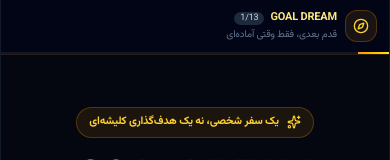
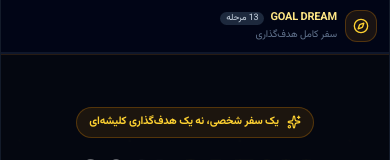
Before and after one commit to amirzaee1/hadaf, a React (Vite) app: page / in a window 390 px wide. Shown: the top 160 px of the page. Built offline with nearby package versions, Linux system fonts and the light colour scheme; a web font is replaced by a local one.

Commit message:
رفع بازشدن مستقیم روی مرحله ذخیره‌شده: MobileTopBar.tsx

```diff
--- a/src/components/mobile/MobileTopBar.tsx
+++ b/src/components/mobile/MobileTopBar.tsx
@@ -5,20 +5,21 @@ interface MobileTopBarProps {
   currentChapter: number;
   totalChapters: number;
   habitStreak: number;
+  journeyStarted: boolean;
   onReset: () => void;
   onOpenMap: () => void;
 }
 
-export const MobileTopBar: React.FC<MobileTopBarProps> = ({ currentChapter, totalChapters, habitStreak, onOpenMap }) => {
-  const progressPercent = Math.round((currentChapter / totalChapters) * 100);
+export const MobileTopBar: React.FC<MobileTopBarProps> = ({ currentChapter, totalChapters, habitStreak, journeyStarted, onOpenMap }) => {
+  const progressPercent = journeyStarted ? Math.round((currentChapter / totalChapters) * 100) : 0;
   return (
     <header className="sticky top-0 z-40 w-full border-b border-amber-500/15 bg-slate-950/90 pt-[env(safe-area-inset-top,6px)] backdrop-blur-xl">
       <div className="mx-auto flex w-full max-w-[430px] items-center justify-between px-3 py-2.5">
         <button onClick={onOpenMap} className="flex items-center gap-2 text-right" title="باز کردن نقشه مسیر">
           <span className="flex h-8 w-8 items-center justify-center rounded-xl border border-amber-500/25 bg-amber-500/10 text-amber-300"><Compass className="h-4 w-4" /></span>
           <span>
-            <span className="flex items-center gap-1.5"><b className="text-[11px] text-amber-200">GOAL DREAM</b><small className="rounded-full bg-slate-800 px-1.5 text-[9px] text-slate-300">{currentChapter}/{totalChapters}</small></span>
-            <span className="block text-[10px] text-slate-500">قدم بعدی، فقط وقتی آماده‌ای</span>
+            <span className="flex items-center gap-1.5"><b className="text-[11px] text-amber-200">GOAL DREAM</b><small className="rounded-full bg-slate-800 px-1.5 text-[9px] text-slate-300">{journeyStarted ? `${currentChapter}/${totalChapters}` : `${totalChapters} مرحله`}</small></span>
+            <span className="block text-[10px] text-slate-500">{journeyStarted ? 'قدم بعدی، فقط وقتی آماده‌ای' : 'سفر کامل هدف‌گذاری'}</span>
           </span>
         </button>
         {habitStreak > 0 && <div className="flex items-center gap-1 rounded-xl border border-amber-500/20 bg-amber-500/10 px-2 py-1 text-[10px] font-bold text-amber-300"><Flame className="h-3.5 w-3.5" /><span>{habitStreak} روز</span></div>}
```
